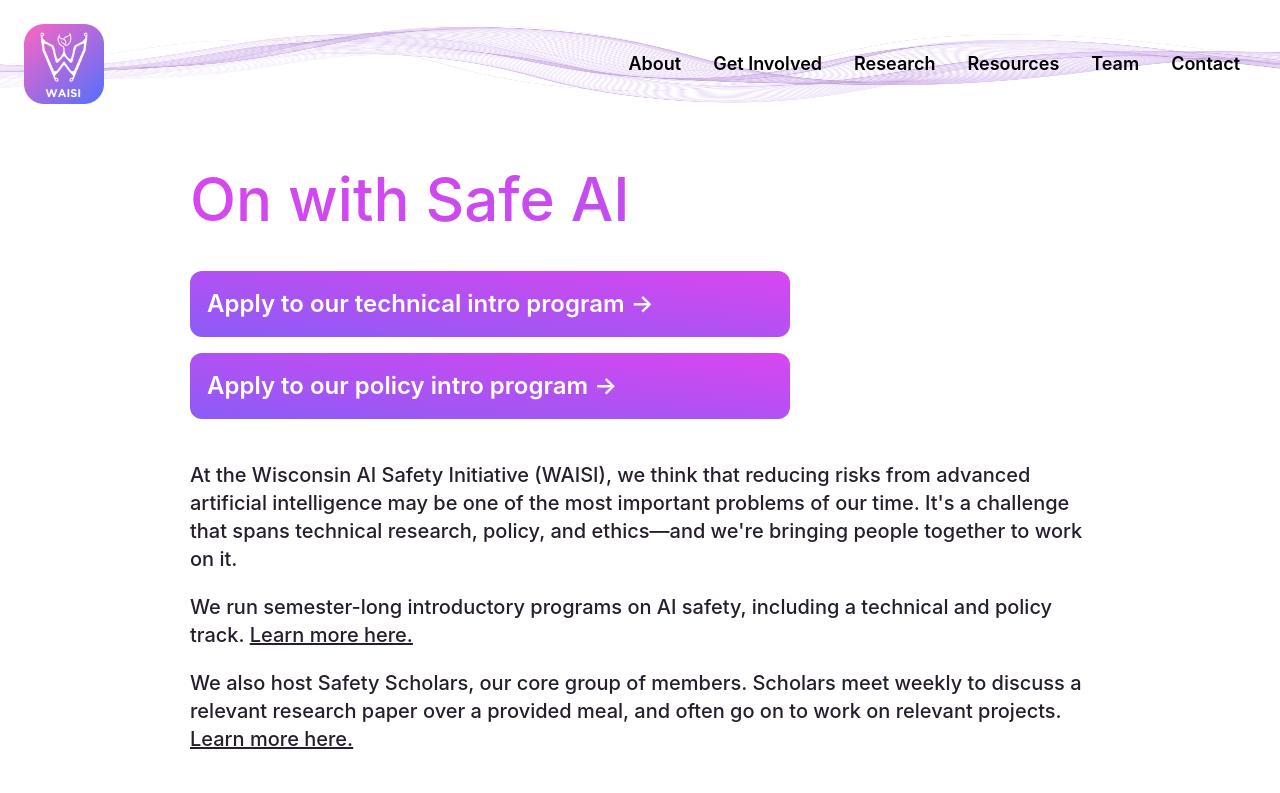
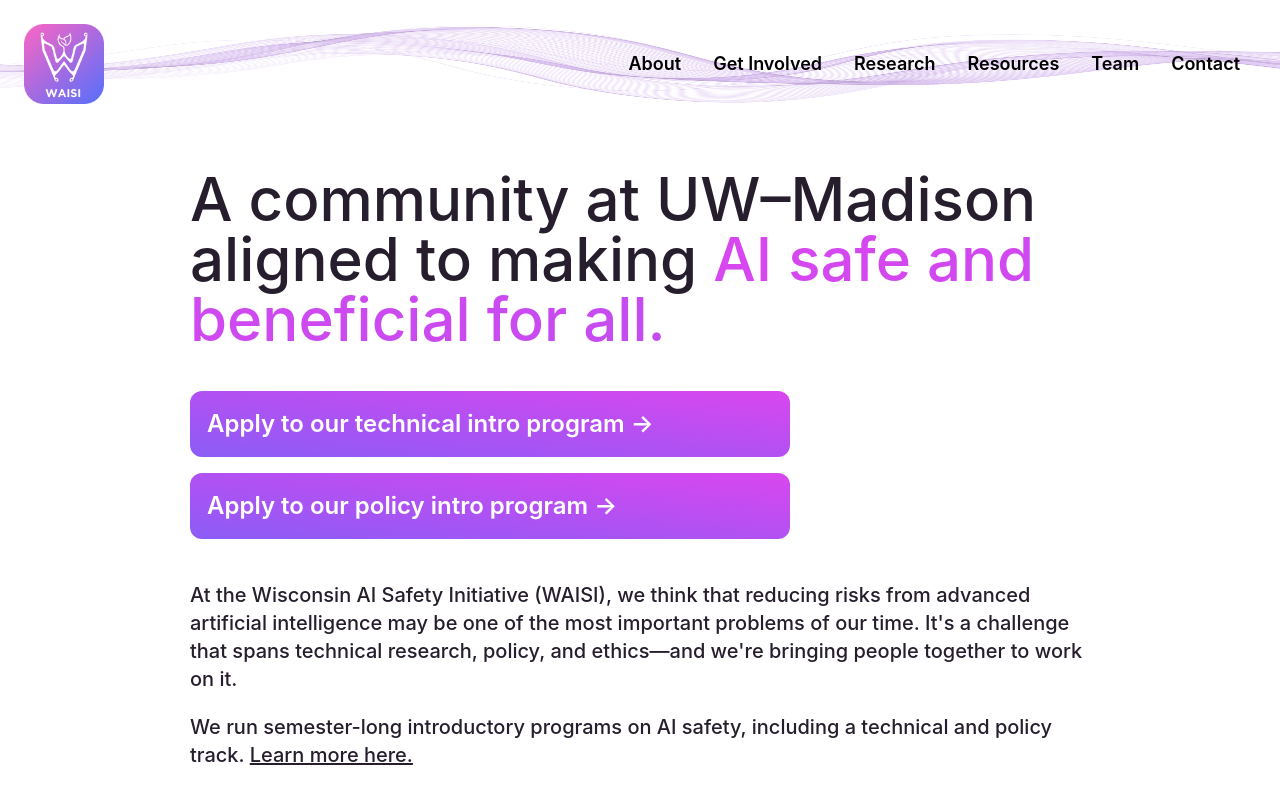
Before and after one commit to aisafetyuw/waisi.org, a Next.js app: page / in a window 1280 px wide. Shown: the top 793 px of the page. Built offline with nearby package versions, Linux system fonts and the light colour scheme.

Commit message:
changed statment again

```diff
--- a/src/app/page.tsx
+++ b/src/app/page.tsx
@@ -7,7 +7,8 @@
     <div id="home" className="page">
       <div className="flex flex-col py-4">
         <h1 className="text-4xl md:text-6xl" >
-          <span className="text-gradient inline">On with Safe AI</span>
+          A community at UW–Madison aligned to making{' '}
+          <span className="text-gradient inline">AI safe and beneficial for all.</span>
         </h1>
       </div>
       <div className="flex flex-col py-4 gap-4 w-full md:w-2/3 text-xl md:text-2xl">
```
